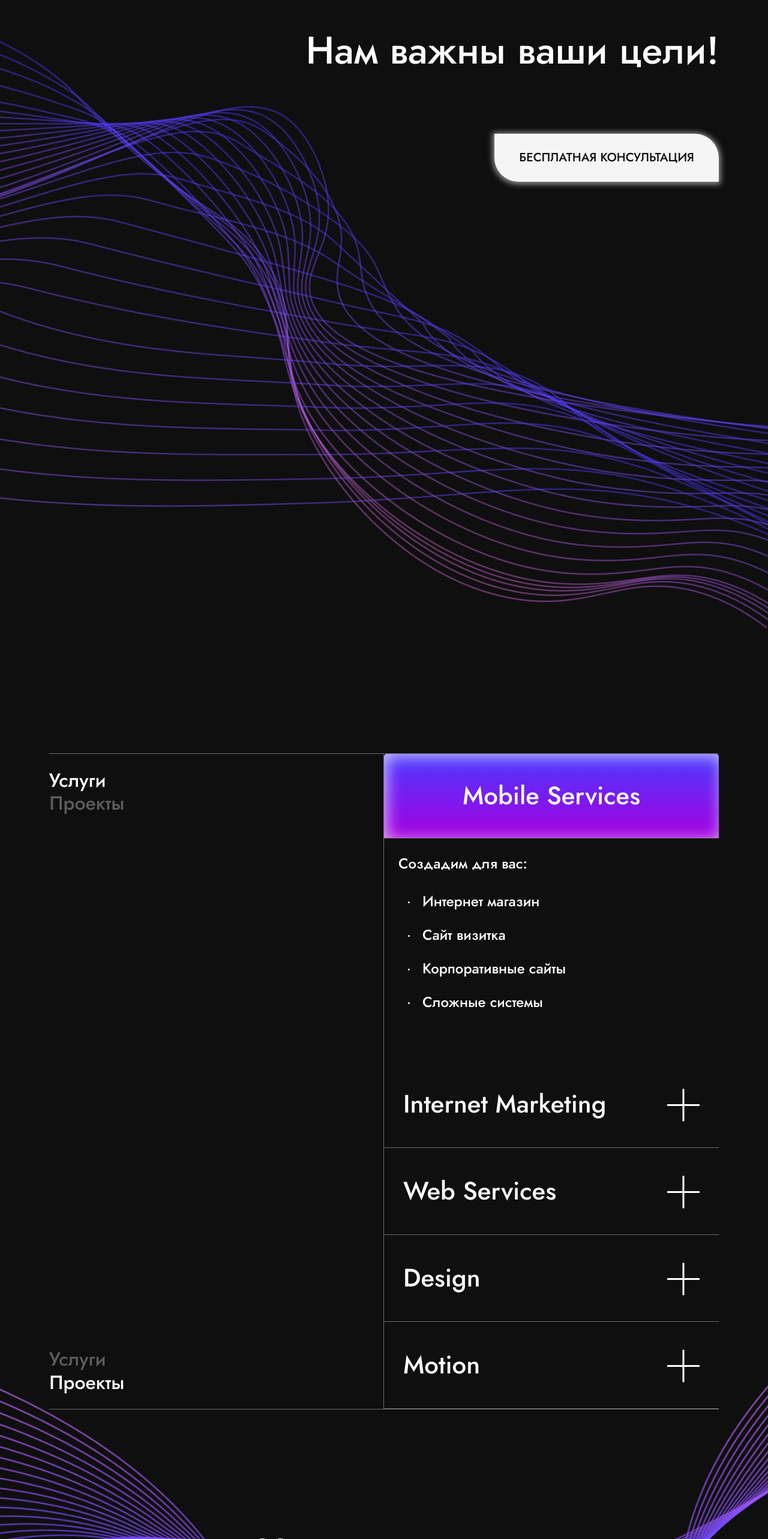
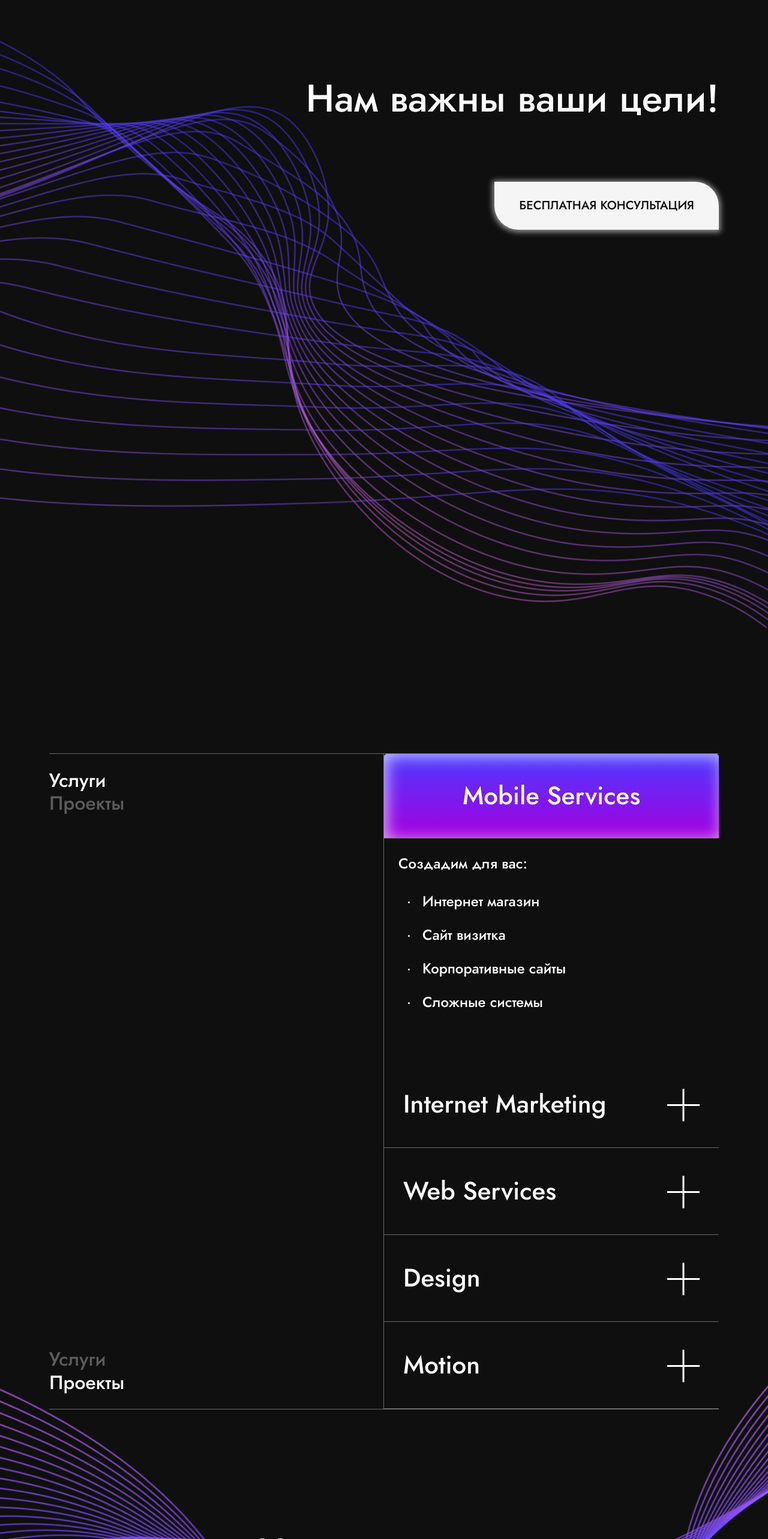
Before and after one commit to 7Davronbek/zamaan-app, a React (Create React App) app: page / in a window 1280 px wide. Shown: the part 140-2706 px from the top of the page at 60% size. Built offline with nearby package versions, Linux system fonts and the light colour scheme.

Commit message:
zamaan-app

```diff
--- a/src/sass/main.scss
+++ b/src/sass/main.scss
@@ -139,7 +139,7 @@ body {
             background-color: rgba(0, 0, 0, 0.5);
             border-radius: 0;
             margin: 0;
-
+            backdrop-filter: blur(30px);
         }
 
         select {
@@ -315,6 +315,7 @@ body {
             color: #ffff;
             margin-bottom: 100px;
             text-align: end;
+            margin-top: 80px;
         }
 
         .myBtn {
@@ -484,19 +485,22 @@ body {
         }
     }
 
-    .Partners{
+    .Partners {
         // background: url(../img/partners.png) no-repeat;
         // background-size: cover;
         // background-position: 0;
         padding: 100px 0 350px;
         position: relative;
-        .img{
+
+        .img {
             position: absolute;
             left: 0;
             right: 0;
             top: -50%;
+            z-index: -1;
         }
-        h2{
+
+        h2 {
             font-weight: 500;
             font-size: 64px;
             color: #fff;
```
Also changed, not shown: src/components/Header.jsx (indentation only).
